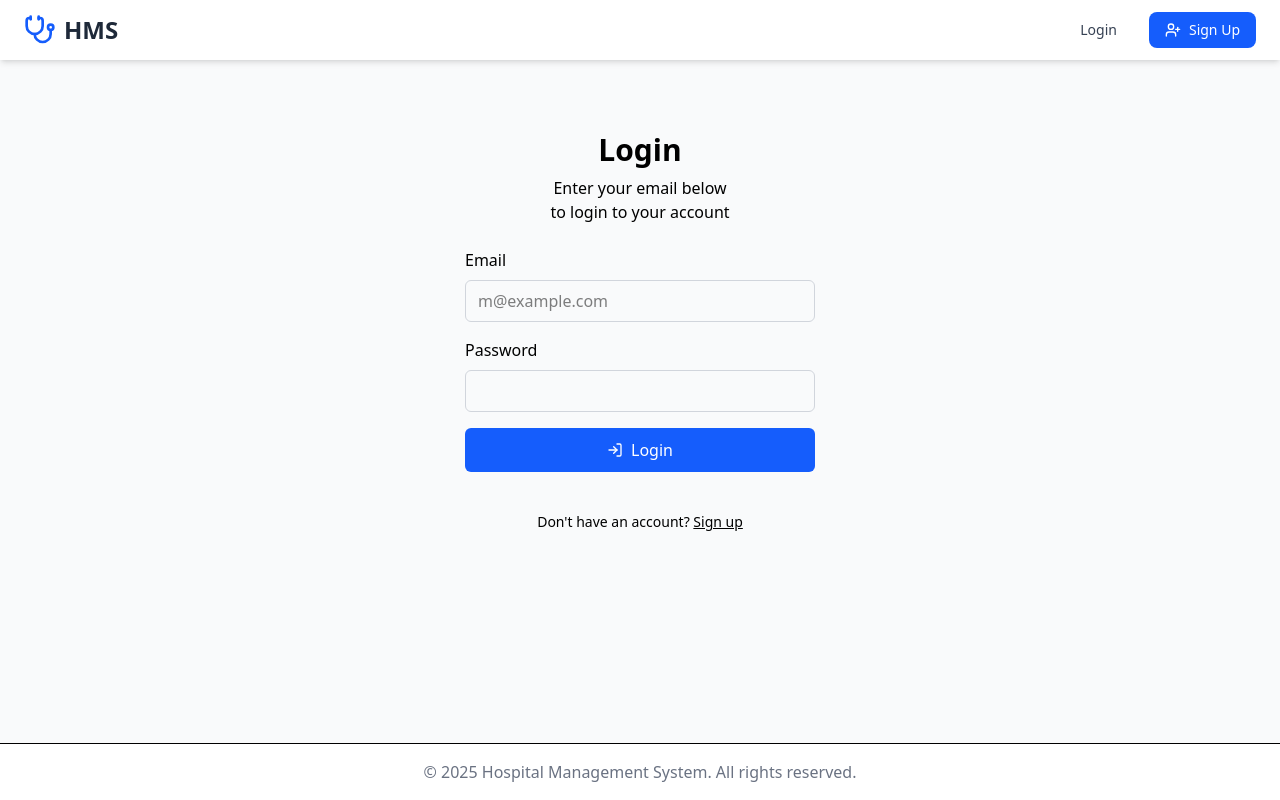
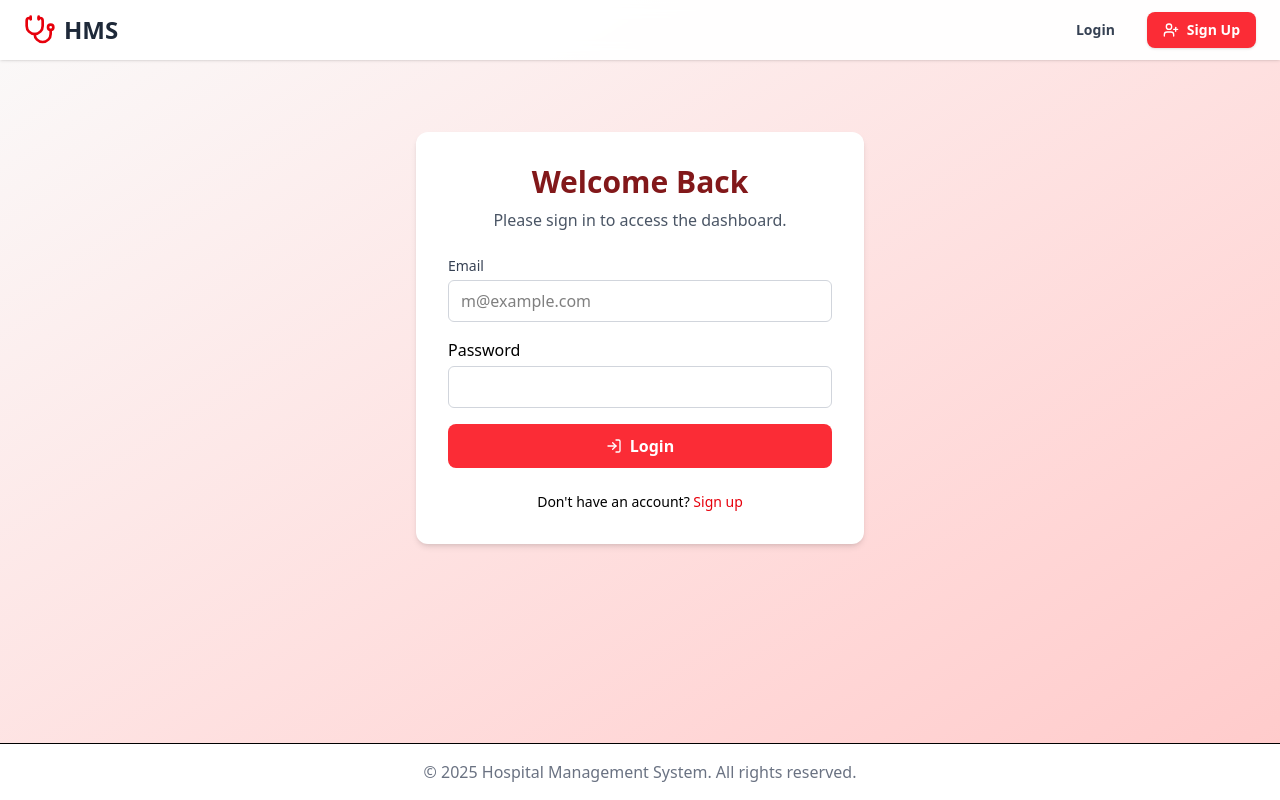
Before and after one commit to AgileAmigos/healthcare-hms, a React (Vite) app in the folder frontend/: page /login in a window 1280 px wide. Built offline with nearby package versions, Linux system fonts and the light colour scheme.

Commit message:
ui changes

```diff
--- a/frontend/src/components/HomeTile.tsx
+++ b/frontend/src/components/HomeTile.tsx
@@ -13,16 +13,19 @@ const HomeTile: React.FC<HomeTileProps> = ({ icon, title, description, linkTo })
   return (
     <Link
       to={linkTo}
-      className="group flex flex-col justify-between p-6 bg-white rounded-xl shadow-md hover:shadow-lg hover:scale-105 transition-all duration-300 border border-gray-200"
+      className="group flex flex-col justify-between p-6 bg-white rounded-xl shadow-md hover:shadow-lg hover:scale-105 transition-all duration-300 border border-gray-200 hover:border-red-300"
     >
       <div>
-        <div className="flex items-center justify-center h-12 w-12 rounded-full bg-blue-100 text-blue-600 mb-4">
+        {/* Icon changed from blue to red */}
+        <div className="flex items-center justify-center h-12 w-12 rounded-full bg-red-100 text-red-600 mb-4">
           {icon}
         </div>
-        <h3 className="text-xl font-semibold text-gray-800 mb-2">{title}</h3>
+        {/* Title changed from gray to dark red */}
+        <h3 className="text-xl font-semibold text-red-900 mb-2">{title}</h3>
         <p className="text-gray-600 text-sm">{description}</p>
       </div>
-      <div className="mt-4 flex items-center text-blue-600 font-medium">
+      {/* Link text changed from blue to red */}
+      <div className="mt-4 flex items-center text-red-600 font-medium">
         <span>Go to Section</span>
         <ChevronRight className="h-5 w-5 ml-1 transform group-hover:translate-x-1 transition-transform" />
       </div>
--- a/frontend/src/components/Layout.tsx
+++ b/frontend/src/components/Layout.tsx
@@ -12,19 +12,19 @@ const Layout = () => {
   };
 
   return (
-    <div className="min-h-screen bg-gray-50 flex flex-col">
+    <div className="min-h-screen bg-gradient-to-br from-neutral-50 to-red-200 flex flex-col">
       {/* Navigation Bar */}
-      <header className="bg-white shadow-md sticky top-0 z-50">
+      <header className="bg-white/95 backdrop-blur-sm shadow-sm sticky top-0 z-50">
         <nav className="container mx-auto px-6 py-3">
           <div className="flex justify-between items-center">
             {/* Logo and Brand Name */}
             <Link to="/" className="flex items-center space-x-2">
-              <Stethoscope className="h-8 w-8 text-blue-600" />
+              <Stethoscope className="h-8 w-8 text-red-600" />
               <span className="text-2xl font-bold text-gray-800">HMS</span>
             </Link>
 
             {/* Navigation Links */}
-            <div className="flex items-center space-x-4">
+            <div className="flex items-center space-x-2 sm:space-x-4">
               {isAuthenticated ? (
                 <>
                   <span className="text-gray-700 hidden sm:block">
@@ -32,7 +32,7 @@ const Layout = () => {
                   </span>
                   <button
                     onClick={handleLogout}
-                    className="flex items-center space-x-2 px-4 py-2 text-sm font-medium text-red-600 bg-red-100 rounded-lg hover:bg-red-200 transition-colors"
+                    className="flex items-center space-x-2 px-4 py-2 text-sm font-semibold text-red-700 bg-red-50 rounded-lg hover:bg-red-100 transition-colors"
                     aria-label="Logout"
                   >
                     <LogOut className="h-4 w-4" />
@@ -43,13 +43,13 @@ const Layout = () => {
                 <>
                   <Link
                     to="/login"
-                    className="px-4 py-2 text-sm font-medium text-gray-700 rounded-lg hover:bg-gray-100 transition-colors"
+                    className="px-4 py-2 text-sm font-semibold text-gray-700 rounded-lg hover:bg-red-50 transition-colors"
                   >
                     Login
                   </Link>
                   <Link
                     to="/signup"
-                    className="flex items-center space-x-2 px-4 py-2 text-sm font-medium text-white bg-blue-600 rounded-lg hover:bg-blue-700 transition-colors"
+                    className="flex items-center space-x-2 px-4 py-2 text-sm font-semibold text-white bg-red-500 rounded-lg hover:bg-red-600 shadow-sm hover:shadow-md transition-all"
                   >
                     <UserPlus className="h-4 w-4" />
                     <span>Sign Up</span>
--- a/frontend/src/pages/Login.tsx
+++ b/frontend/src/pages/Login.tsx
@@ -1,4 +1,4 @@
-import  { useState, type FormEvent } from 'react';
+import { useState, type FormEvent } from 'react';
 import { Link, useNavigate } from 'react-router-dom';
 import { useAuth } from '../context/AuthContext';
 import apiClient from '../services/apiClient';
@@ -17,7 +17,6 @@ const Login = () => {
     setError(null);
     setIsLoading(true);
 
-    // The backend expects form data for the token endpoint
     const formData = new URLSearchParams();
     formData.append('username', email);
     formData.append('password', password);
@@ -31,7 +30,7 @@ const Login = () => {
 
       const { access_token } = response.data;
       login(access_token);
-      navigate('/'); // Redirect to home page on successful login
+      navigate('/');
 
     } catch (err: any) {
       if (err.response && err.response.data && err.response.data.detail) {
@@ -47,16 +46,16 @@ const Login = () => {
 
   return (
     <div className="flex items-center justify-center py-12">
-      <div className="mx-auto grid w-[350px] gap-6">
-        <div className="grid gap-2 text-center">
-          <h1 className="text-3xl font-bold">Login</h1>
-          <p className="text-balance text-muted-foreground">
-            Enter your email below to login to your account
+      <div className="w-full max-w-md p-8 space-y-6 bg-white rounded-xl shadow-md">
+        <div className="text-center">
+          <h1 className="text-3xl font-bold text-red-900">Welcome Back</h1>
+          <p className="mt-2 text-gray-600">
+            Please sign in to access the dashboard.
           </p>
         </div>
-        <form onSubmit={handleSubmit} className="grid gap-4">
-          <div className="grid gap-2">
-            <label htmlFor="email">Email</label>
+        <form onSubmit={handleSubmit} className="space-y-4">
+          <div>
+            <label htmlFor="email" className="block text-sm font-medium text-gray-700">Email</label>
             <input
               id="email"
               type="email"
@@ -64,26 +63,24 @@ const Login = () => {
               required
               value={email}
               onChange={(e) => setEmail(e.target.value)}
-              className="w-full px-3 py-2 border border-gray-300 rounded-md focus:outline-none focus:ring-2 focus:ring-blue-500"
+              className="mt-1 w-full px-3 py-2 border border-gray-300 rounded-md focus:outline-none focus:ring-2 focus:ring-red-500"
             />
           </div>
-          <div className="grid gap-2">
-            <div className="flex items-center">
-              <label htmlFor="password">Password</label>
-            </div>
+          <div>
+            <label htmlFor="password">Password</label>
             <input
               id="password"
               type="password"
               required
               value={password}
               onChange={(e) => setPassword(e.target.value)}
-              className="w-full px-3 py-2 border border-gray-300 rounded-md focus:outline-none focus:ring-2 focus:ring-blue-500"
+              className="mt-1 w-full px-3 py-2 border border-gray-300 rounded-md focus:outline-none focus:ring-2 focus:ring-red-500"
             />
           </div>
-          {error && <p className="text-red-500 text-sm">{error}</p>}
+          {error && <p className="text-red-600 text-sm">{error}</p>}
           <button
             type="submit"
-            className="w-full bg-blue-600 text-white py-2.5 rounded-md hover:bg-blue-700 focus:outline-none focus:ring-2 focus:ring-offset-2 focus:ring-blue-500 disabled:opacity-50 flex items-center justify-center gap-2"
+            className="w-full bg-red-500 text-white py-2.5 rounded-lg font-semibold hover:bg-red-600 focus:outline-none focus:ring-2 focus:ring-offset-2 focus:ring-red-500 disabled:opacity-50 flex items-center justify-center gap-2 transition-colors"
             disabled={isLoading}
           >
             {isLoading ? 'Logging in...' : <> <LogIn size={16}/> Login </>}
@@ -91,7 +88,7 @@ const Login = () => {
         </form>
         <div className="mt-4 text-center text-sm">
           Don&apos;t have an account?{' '}
-          <Link to="/signup" className="underline">
+          <Link to="/signup" className="font-medium text-red-600 hover:underline">
             Sign up
           </Link>
         </div>
--- a/frontend/src/pages/PatientRegistration.tsx
+++ b/frontend/src/pages/PatientRegistration.tsx
@@ -54,7 +54,7 @@ const PatientRegistration = () => {
   return (
     <div className="max-w-2xl mx-auto bg-white p-8 rounded-xl shadow-md">
       <div className="mb-6">
-        <h1 className="text-3xl font-bold text-gray-800">Patient Registration</h1>
+        <h1 className="text-3xl font-bold text-red-900">Patient Registration</h1>
         <p className="text-gray-600 mt-1">Enter the new patient's details below.</p>
       </div>
 
@@ -68,7 +68,7 @@ const PatientRegistration = () => {
               required
               value={fullName}
               onChange={(e) => setFullName(e.target.value)}
-              className="mt-1 w-full px-3 py-2 border border-gray-300 rounded-md focus:outline-none focus:ring-2 focus:ring-blue-500"
+              className="mt-1 w-full px-3 py-2 border border-gray-300 rounded-md focus:outline-none focus:ring-2 focus:ring-red-500"
             />
           </div>
           <div>
@@ -79,7 +79,7 @@ const PatientRegistration = () => {
               required
               value={dateOfBirth}
               onChange={(e) => setDateOfBirth(e.target.value)}
-              className="mt-1 w-full px-3 py-2 border border-gray-300 rounded-md focus:outline-none focus:ring-2 focus:ring-blue-500"
+              className="mt-1 w-full px-3 py-2 border border-gray-300 rounded-md focus:outline-none focus:ring-2 focus:ring-red-500"
             />
           </div>
         </div>
@@ -91,7 +91,7 @@ const PatientRegistration = () => {
               id="gender"
               value={gender}
               onChange={(e) => setGender(e.target.value)}
-              className="mt-1 w-full px-3 py-2 border border-gray-300 rounded-md focus:outline-none focus:ring-2 focus:ring-blue-500 bg-white"
+              className="mt-1 w-full px-3 py-2 border border-gray-300 rounded-md focus:outline-none focus:ring-2 focus:ring-red-500 bg-white"
             >
               <option value="">Select Gender</option>
               <option value="Male">Male</option>
@@ -106,7 +106,7 @@ const PatientRegistration = () => {
               type="tel"
               value={contactNumber}
               onChange={(e) => setContactNumber(e.target.value)}
-              className="mt-1 w-full px-3 py-2 border border-gray-300 rounded-md focus:outline-none focus:ring-2 focus:ring-blue-500"
+              className="mt-1 w-full px-3 py-2 border border-gray-300 rounded-md focus:outline-none focus:ring-2 focus:ring-red-500"
             />
           </div>
         </div>
@@ -118,7 +118,7 @@ const PatientRegistration = () => {
             rows={3}
             value={address}
             onChange={(e) => setAddress(e.target.value)}
-            className="mt-1 w-full px-3 py-2 border border-gray-300 rounded-md focus:outline-none focus:ring-2 focus:ring-blue-500"
+            className="mt-1 w-full px-3 py-2 border border-gray-300 rounded-md focus:outline-none focus:ring-2 focus:ring-red-500"
           />
         </div>
 
@@ -140,7 +140,7 @@ const PatientRegistration = () => {
           <button
             type="submit"
             disabled={isLoading}
-            className="w-full sm:w-auto flex items-center justify-center gap-2 px-6 py-2.5 text-sm font-medium text-white bg-blue-600 rounded-lg hover:bg-blue-700 focus:outline-none focus:ring-2 focus:ring-offset-2 focus:ring-blue-500 disabled:opacity-50"
+            className="w-full sm:w-auto flex items-center justify-center gap-2 px-6 py-2.5 text-sm font-semibold text-white bg-red-500 rounded-lg hover:bg-red-600 focus:outline-none focus:ring-2 focus:ring-offset-2 focus:ring-red-500 disabled:opacity-50 transition-colors"
           >
             {isLoading ? 'Saving...' : <><UserPlus size={16}/> Register Patient</>}
           </button>
```
Also changed, not shown: 1 other file (tests, documents, lock files or other folders).
